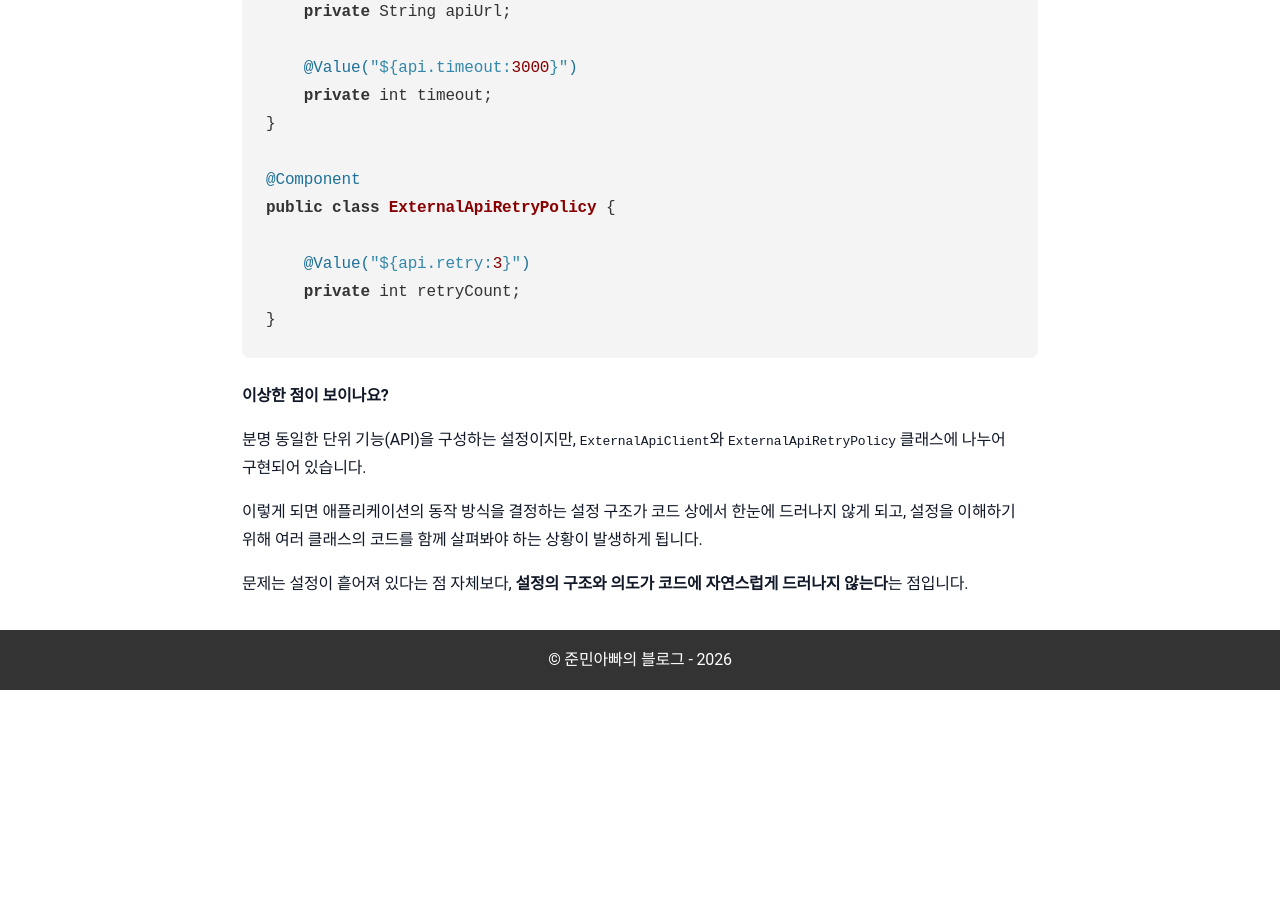
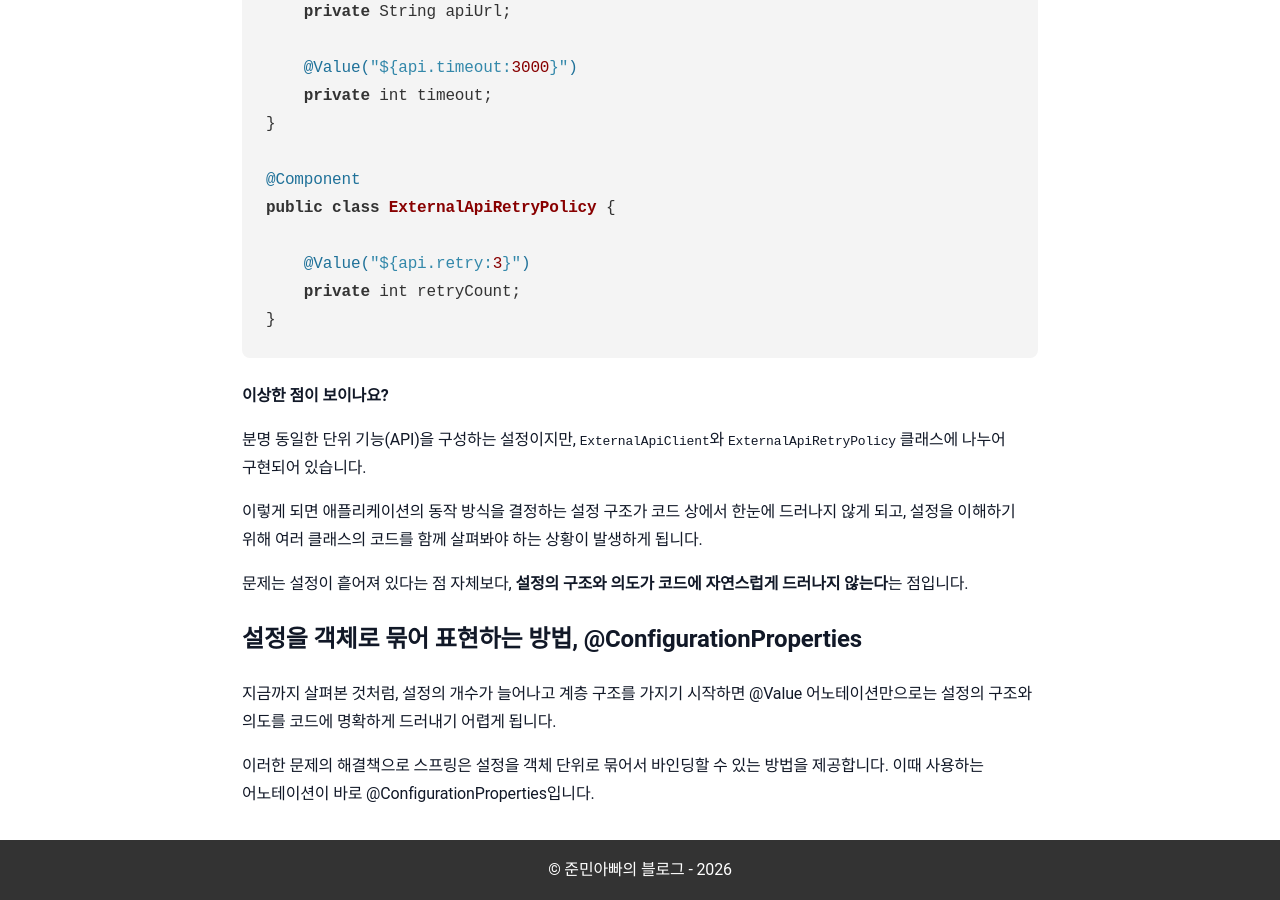
Before and after one commit to sanghoon-lee/sanghoon-lee.github.io, a Jekyll site: the page built from _posts/2026-02-05-Config.md, in a window 1280 px wide and 900 px high, scrolled down 2461 px. Built offline with Jekyll 4.4.1, drawn with Linux system fonts in a browser that asks for light colours; nearby versions of some CDN libraries; comment, search, counter and statistics services are not loaded; before the commit the page ends 3151 px from its top, so only the background shows below that.

Commit message:
포스팅 추가: 애플리케이션 설정

```diff
--- a/_posts/2026-02-05-Config.md
+++ b/_posts/2026-02-05-Config.md
@@ -98,3 +98,9 @@ public class ExternalApiRetryPolicy {
 
 문제는 설정이 흩어져 있다는 점 자체보다,
 **설정의 구조와 의도가 코드에 자연스럽게 드러나지 않는다**는 점입니다.
+
+## 설정을 객체로 묶어 표현하는 방법, @ConfigurationProperties
+
+지금까지 살펴본 것처럼, 설정의 개수가 늘어나고 계층 구조를 가지기 시작하면 @Value 어노테이션만으로는 설정의 구조와 의도를 코드에 명확하게 드러내기 어렵게 됩니다.
+
+이러한 문제의 해결책으로 스프링은 설정을 객체 단위로 묶어서 바인딩할 수 있는 방법을 제공합니다. 이때 사용하는 어노테이션이 바로 @ConfigurationProperties입니다.
```
